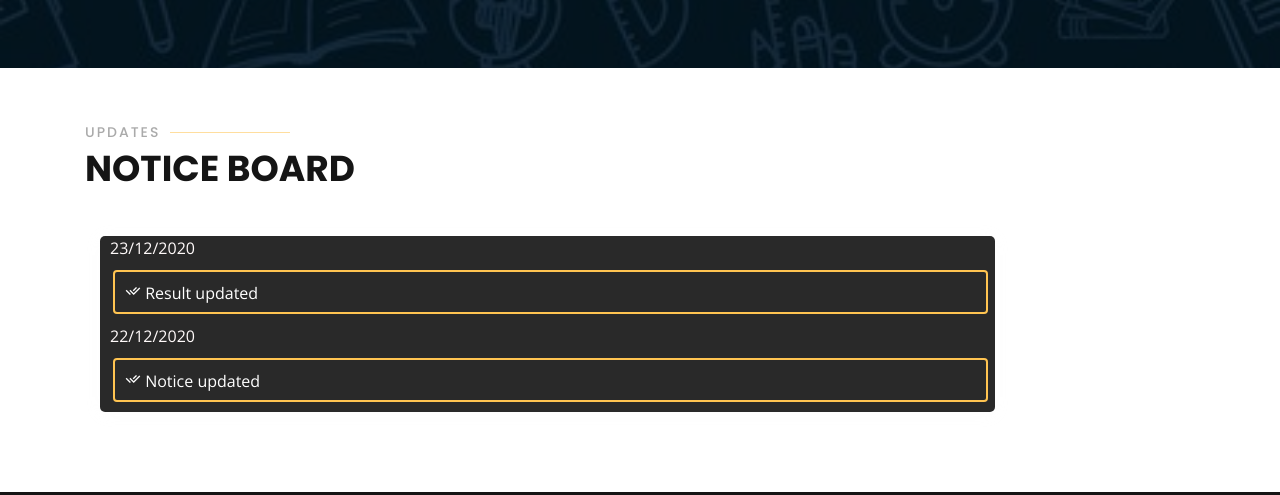
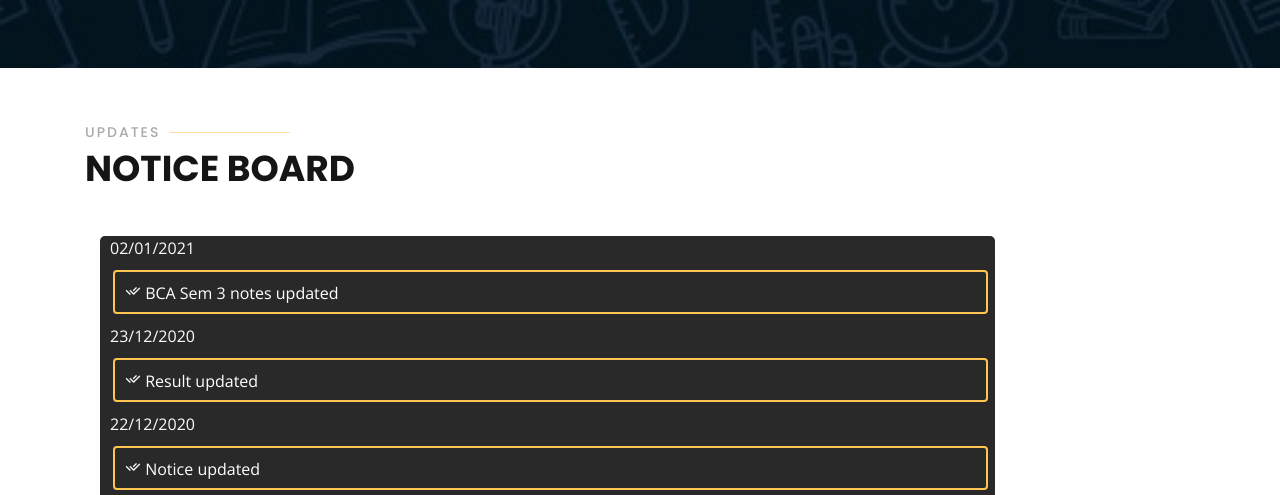
Before and after one commit to gpt18/examguru, a plain HTML site: page index.html in a window 1280 px wide. Shown: the part 732-1227 px from the top of the page. Drawn offline with nearby package versions, Linux system fonts and the light colour scheme.

Commit message:
notice updated

```diff
--- a/index.html
+++ b/index.html
@@ -126,6 +126,13 @@
                     <div class="box " data-aos="fade-up " data-aos-delay="100 ">
 
                         <div class="item">
+                            <p> 02/01/2021</p>
+                            <a href="">
+                                <i class="ri-check-double-line"></i> BCA Sem 3 notes updated
+                            </a>
+                        </div>
+
+                        <div class="item">
                             <p> 23/12/2020</p>
                             <a href="">
                                 <i class="ri-check-double-line"></i> Result updated
```
Also changed, not shown: 1 other file.
